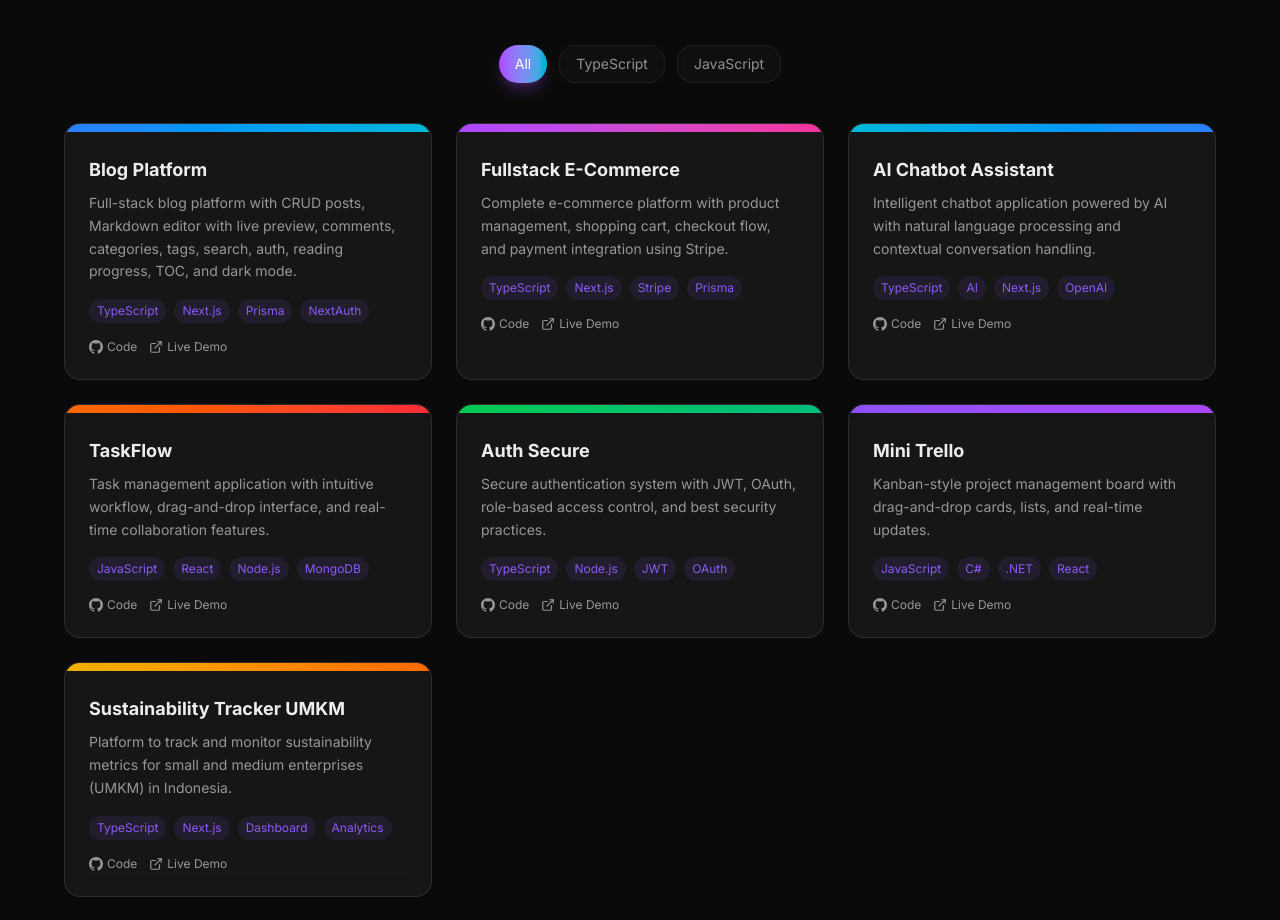
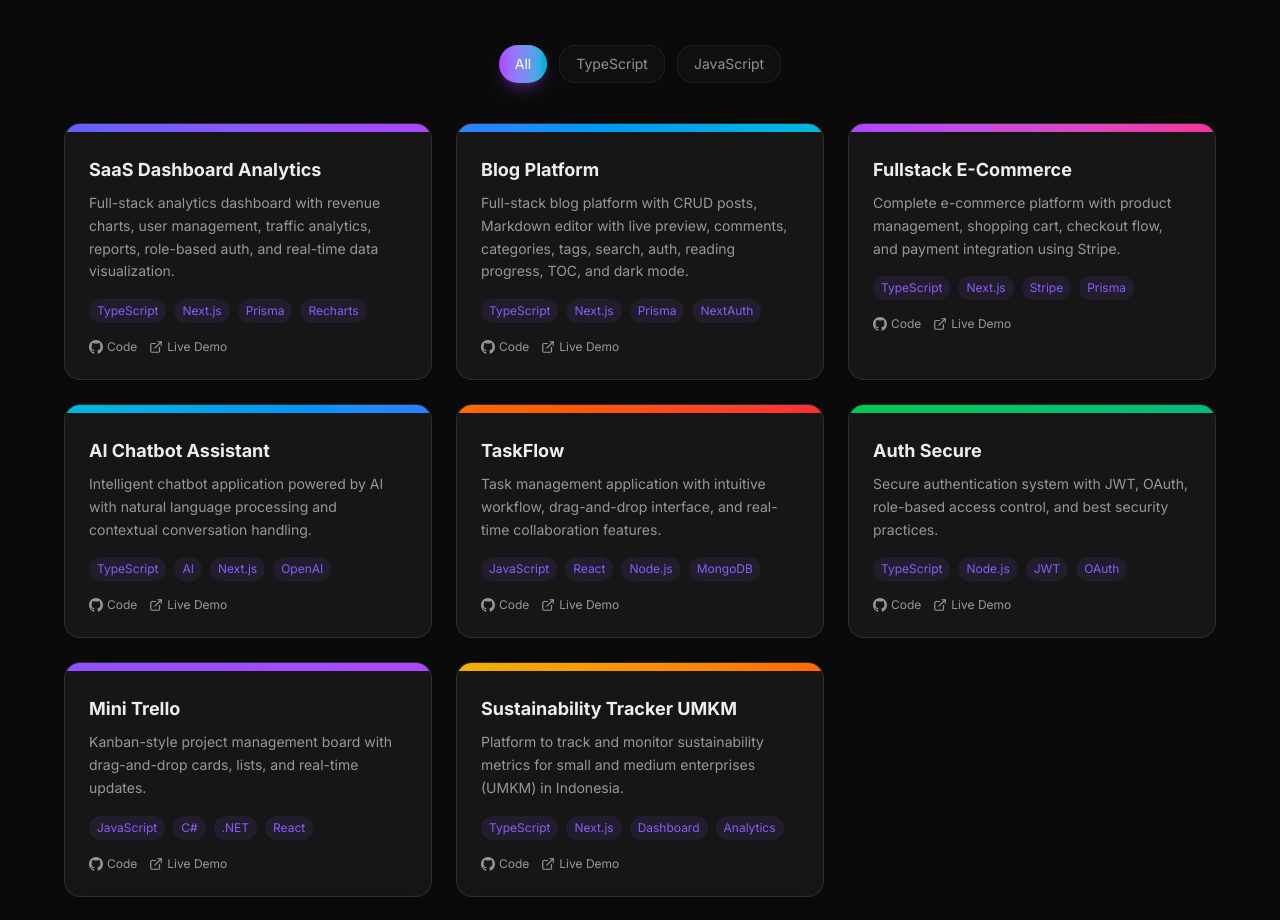
Before and after one commit to achmadwirra/achmadwirra.github.io, a Next.js app: page / in a window 1280 px wide. Shown: the part 1895-2815 px from the top of the page. Built offline with nearby package versions, Linux system fonts and the light colour scheme.

Commit message:
feat: add SaaS Dashboard to projects

```diff
--- a/src/components/Projects.tsx
+++ b/src/components/Projects.tsx
@@ -13,6 +13,15 @@ function GithubIcon({ size = 14 }: { size?: number }) {
 }
 
 const projects = [
+  {
+    title: "SaaS Dashboard Analytics",
+    desc: "Full-stack analytics dashboard with revenue charts, user management, traffic analytics, reports, role-based auth, and real-time data visualization.",
+    tags: ["TypeScript", "Next.js", "Prisma", "Recharts"],
+    category: "TypeScript",
+    github: "https://github.com/achmadwirra/saas-dashboard",
+    live: "https://saas-dashboard-cyan.vercel.app",
+    gradient: "from-indigo-500 to-purple-500",
+  },
   {
     title: "Blog Platform",
     desc: "Full-stack blog platform with CRUD posts, Markdown editor with live preview, comments, categories, tags, search, auth, reading progress, TOC, and dark mode.",
```
